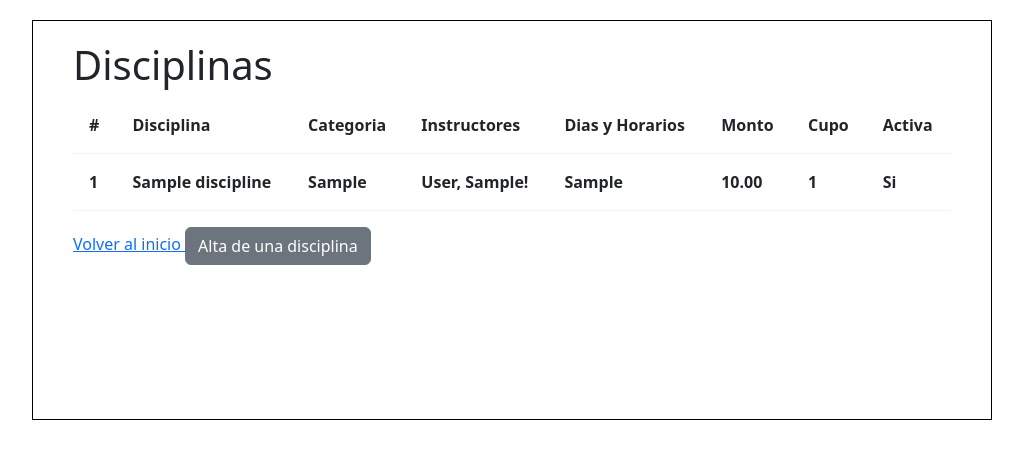
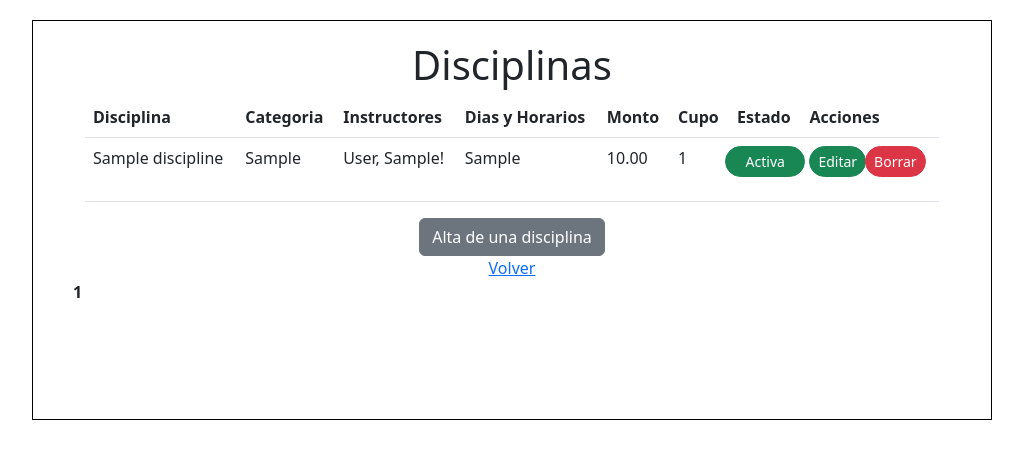
Before and after one commit to pamelaAHeredia/proyecto-de-software, a Flask app: page /disciplinas/ in a window 1280 px wide. Shown: the part 56-515 px from the top of the page, without its empty margins (128-1151 px from the left). Run offline with Flask 2, Linux system fonts and the light colour scheme; the visitor is signed in with stand-in values (Sample User, id 1); tables that the repository leaves empty hold one stand-in row (values such as "Sample post"); lists and menus that the app fills with data are empty.

Commit message:
Arregle el paginador y le di estilo a la lista de disciplinas.

```diff
--- a/admin/src/services/paginator.py
+++ b/admin/src/services/paginator.py
@@ -46,10 +46,18 @@ class Paginator:
         return self._query.prev_num
 
     @property
+    def page(self):
+        return self._page
+
+    @property
     def next_url(self):
         if not self._next_page():
             return None
         return url_for(self._endpoint, page=self._next_page())
+
+    @property
+    def pages(self):
+        return self._query.iter_pages()
 
     @property
     def prev_url(self):
--- a/admin/src/web/controllers/discipline.py
+++ b/admin/src/web/controllers/discipline.py
@@ -23,9 +23,11 @@ def index():
 
     return render_template(
         "disciplines/index.html",
-        disciplines=discipline_paginator.items,
-        next_url=discipline_paginator.next_url,
-        prev_url=discipline_paginator.prev_url,
+        paginator=discipline_paginator,
+        # disciplines=discipline_paginator.items,
+        # next_url=discipline_paginator.next_url,
+        # prev_url=discipline_paginator.prev_url,
+        # cant_pages=discipline_paginator.pages,
     )
 
 
--- a/admin/src/web/templates/disciplines/index.html
+++ b/admin/src/web/templates/disciplines/index.html
@@ -5,45 +5,90 @@
 {% endblock %}
 {% block content %}
 
+
+<div class="container">
+    <div class="row">
+        <div class="col-12 text-center">
             <h1>Disciplinas</h1>
-
-<table class="index-table box">
+        </div>
+    </div>
+    <table class="table table-hover">
         <thead>
             <tr>
-            <th>#</th>
                 <th>Disciplina</th>
                 <th>Categoria</th>
                 <th>Instructores</th>
                 <th>Dias y Horarios</th>
                 <th>Monto</th>
                 <th>Cupo</th>
-            <th>Activa</th>
+                <th>Estado</th>
+                <th>Acciones</th>
             </tr>
         </thead>
         <tbody>
-        {% for discipline in disciplines %}
+            {% for discipline in paginator.items %}
             <tr>
-            <th>{{ discipline.id }}</th>
-            <th>{{ discipline.name }}</th>
-            <th>{{ discipline.category }}</th>
-            <th>{{ "%s, %s!"|format(discipline.instructor_last_name, discipline.instructor_first_name) }} </th>
-            <th>{{ discipline.days_and_schedules }}</th>
-            <th>{{ discipline.amount }}</th>
-            <th>{{ discipline.registration_quota }}</th>
-            <th>{%if discipline.is_active -%} {{"Si"}}
-                {%else -%}{{"No"}}
-                {% endif %}</th>
+                <td>{{ discipline.name }}</td>
+                <td>{{ discipline.category }}</td>
+                <td>{{ "%s, %s!"|format(discipline.instructor_last_name, discipline.instructor_first_name) }} </td>
+                <td>{{ discipline.days_and_schedules }}</td>
+                <td>{{ discipline.amount }}</td>
+                <td>{{ discipline.registration_quota }}</td>
+                <td>
+                    <div class="row">
+                    {% if discipline.is_active %}
+                        <span class="btn btn-sm btn-success rounded-pill d-inline">Activa</span>
+                    {% else %}
+                        <span class="btn btn-sm btn-dark rounded-pill d-inline">Inactiva</span>
+                    {% endif %}
+                    </div>
+                </td>
+                <td>
+                    <div class="btn-group mb-3">
+                            <a class="btn btn-sm btn-success rounded-pill d-inline" href="#" role="button">
+                                Editar
+                            </a>
+                            <a class="btn btn-sm btn-danger rounded-pill d-inline" href="#" role="button">
+                                Borrar
+                            </a>
+                    </div>
+                </td>
             </tr>
             {% endfor %}
         </tbody>
     </table>
-<a href="{{url_for('home')}}"> Volver al inicio </a>
+    <div class="row">
+        <div class="col-sm-12 d-flex justify-content-center">
             <a class="btn btn-secondary" href="{{url_for('discipline.create')}}">Alta de una disciplina</a>
-<br>
-{% if prev_url %}
-<a href="{{ prev_url }}">Anterior</a>
+        </div>
+    </div>
+    <div class="row">
+        <div class="col-sm-12 d-flex justify-content-center">
+            <a href="{{url_for('home')}}"> Volver </a>
+        </div>
+    </div>
+</div>
+
+  <div class=pagination>
+    {% if paginator.prev_url %}
+        <a href="{{ paginator.prev_url }}">Anterior</a>
     {% endif %}
-{% if next_url %}
-<a href="{{ next_url }}">Siguiente</a>
+    {% for page in paginator.pages %}
+      {% if page %}
+        {% if page != paginator.page %}
+          <a href="{{ url_for("discipline.index", page=page) }}">{{ page }}</a>
+        {% else %}
+          <strong>{{ page }}</strong>
         {% endif %}
+      {% else %}
+        <span class=ellipsis>…</span>
+      {% endif %}
+    {% endfor %}
+    {% if paginator.next_url %}
+        <a href="{{ paginator.next_url }}">Siguiente</a>
+    {% endif %}
+  </div>
+
+
+
 {% endblock %}
```
Also changed, not shown: admin/src/errors/database.py (+3 -9 lines). Lines whose indentation alone changed are shown as unchanged.
